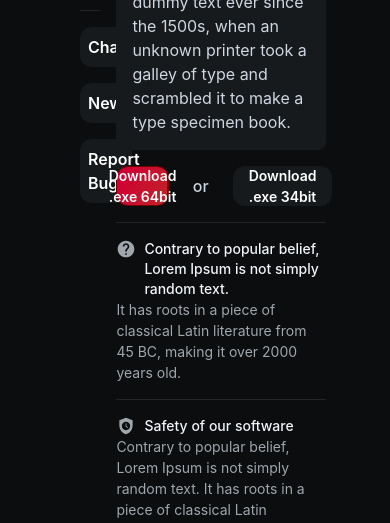
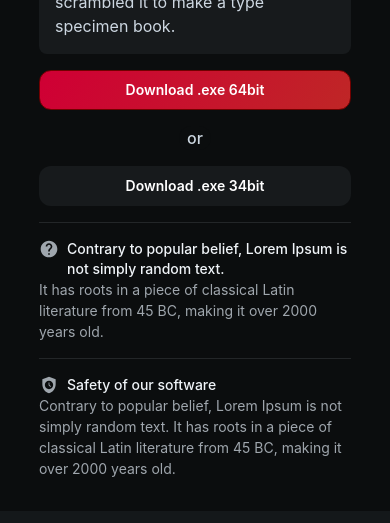
Before and after one commit to rapon1kt/medinik, a Next.js app: page /download in a window 390 px wide. Shown: the part 653-1176 px from the top of the page. Built offline with nearby package versions, Linux system fonts and the light colour scheme.

Commit message:
feat: add responsive styles to download page, and minimize text

```diff
--- a/src/app/download/page.tsx
+++ b/src/app/download/page.tsx
@@ -24,8 +24,11 @@ import {
 	Rocket,
 	SafetyCheck,
 } from "@mui/icons-material";
+import { useMediaQuery } from "@mui/material";
 
 export default function DownloadPage() {
+	const media = useMediaQuery("(max-width: 1120px)");
+
 	return (
 		<CssVarsProvider defaultMode="dark">
 			<Box
@@ -44,7 +47,7 @@ export default function DownloadPage() {
 						flexDirection: "column",
 						alignItems: "center",
 						justifyContent: "space-between",
-						padding: "4rem",
+						padding: !media ? "4rem" : "4rem 0 2rem 0",
 					}}
 				>
 					<Stack sx={{ textAlign: "center", height: "20%", gap: 3 }}>
@@ -72,10 +75,13 @@ export default function DownloadPage() {
 						sx={{
 							display: "flex",
 							flexDirection: "row",
+							alignItems: "center",
+							justifyContent: "center",
 							width: "100%",
 							height: "80%",
 						}}
 					>
+						{!media && (
 							<Stack
 								sx={{
 									display: "flex",
@@ -112,7 +118,8 @@ export default function DownloadPage() {
 												mx: 2,
 												borderRadius: "12px",
 												mt: 1,
-											background: (mode: any) => mode.palette.background.level1,
+												background: (mode: any) =>
+													mode.palette.background.level1,
 												":hover": {
 													background: (mode: any) =>
 														mode.palette.background.level2,
@@ -120,7 +127,9 @@ export default function DownloadPage() {
 											}}
 											fontWeight={600}
 											variant="solid"
-										endDecorator={<ChangeCircle style={{ color: "#710000" }} />}
+											endDecorator={
+												<ChangeCircle style={{ color: "#710000" }} />
+											}
 										>
 											Changelog
 										</Typography>
@@ -141,7 +150,9 @@ export default function DownloadPage() {
 												},
 											}}
 											variant="solid"
-										endDecorator={<NewReleases style={{ color: "#710000" }} />}
+											endDecorator={
+												<NewReleases style={{ color: "#710000" }} />
+											}
 											fontWeight={600}
 										>
 											News
@@ -171,6 +182,8 @@ export default function DownloadPage() {
 									</Link>
 								</Stack>
 							</Stack>
+						)}
+
 						{/* <Divider sx={{ mx: 2 }} orientation="vertical" /> */}
 						<Stack
 							sx={{
@@ -235,11 +248,19 @@ export default function DownloadPage() {
 										type specimen book.
 									</Typography>
 								</Card>
-								<Stack sx={{ display: "flex", flexDirection: "row", gap: 2 }}>
+								<Stack
+									sx={{
+										display: "flex",
+										flexDirection: !media ? "row" : "column",
+										alignItems: "center",
+										justifyContent: "center",
+										gap: 2,
+									}}
+								>
 									<Button
 										variant="outlined"
 										sx={{
-											width: "25%",
+											width: !media ? "25%" : "100%",
 											height: "2.5rem",
 											borderRadius: "12px",
 											borderColor: "#710000",
@@ -263,6 +284,7 @@ export default function DownloadPage() {
 										variant="soft"
 										color="neutral"
 										sx={{
+											width: !media ? "25%" : "100%",
 											color: "white",
 											height: "2.5rem",
 											borderRadius: "12px",
@@ -306,18 +328,7 @@ export default function DownloadPage() {
 									<Typography level="body-sm">
 										Contrary to popular belief, Lorem Ipsum is not simply random
 										text. It has roots in a piece of classical Latin literature
-										from 45 BC, making it over 2000 years old. Richard
-										McClintock, a Latin professor at Hampden-Sydney College in
-										Virginia, looked up one of the more obscure Latin words,
-										consectetur, from a Lorem Ipsum passage, and going through
-										the cites of the word in classical literature, discovered
-										the undoubtable source. Lorem Ipsum comes from sections
-										1.10.32 and 1.10.33 of "de Finibus Bonorum et Malorum" (The
-										Extremes of Good and Evil) by Cicero, written in 45 BC. This
-										book is a treatise on the theory of ethics, very popular
-										during the Renaissance. The first line of Lorem Ipsum,
-										"Lorem ipsum dolor sit amet..", comes from a line in section
-										1.10.32.
+										from 45 BC, making it over 2000 years old.
 									</Typography>
 								</Typography>
 							</Stack>
```
Lines whose indentation alone changed are shown as unchanged.
